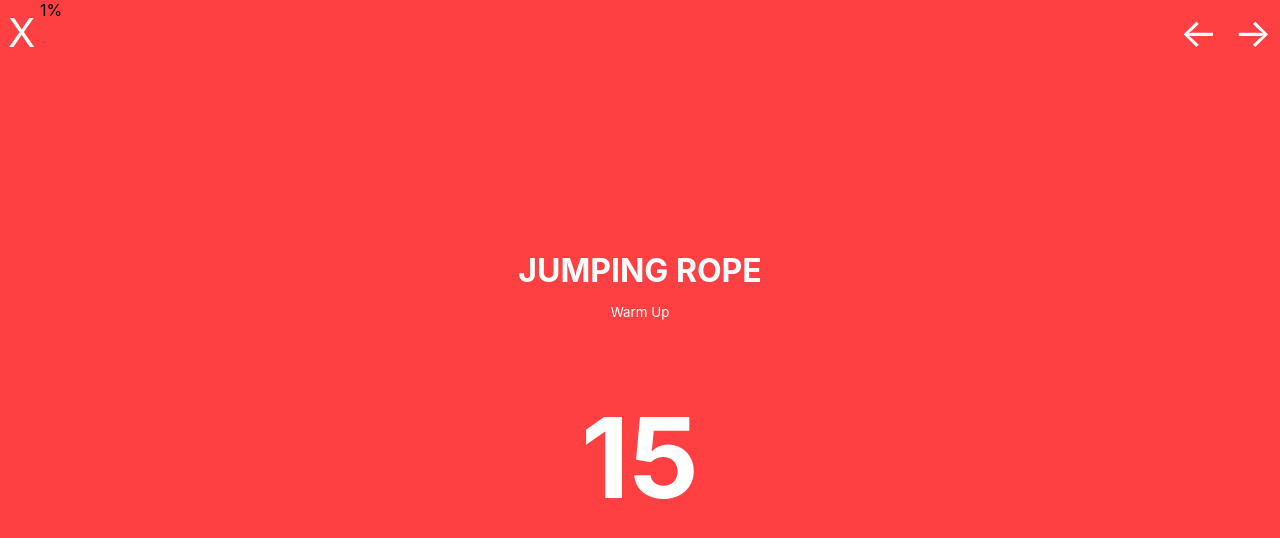
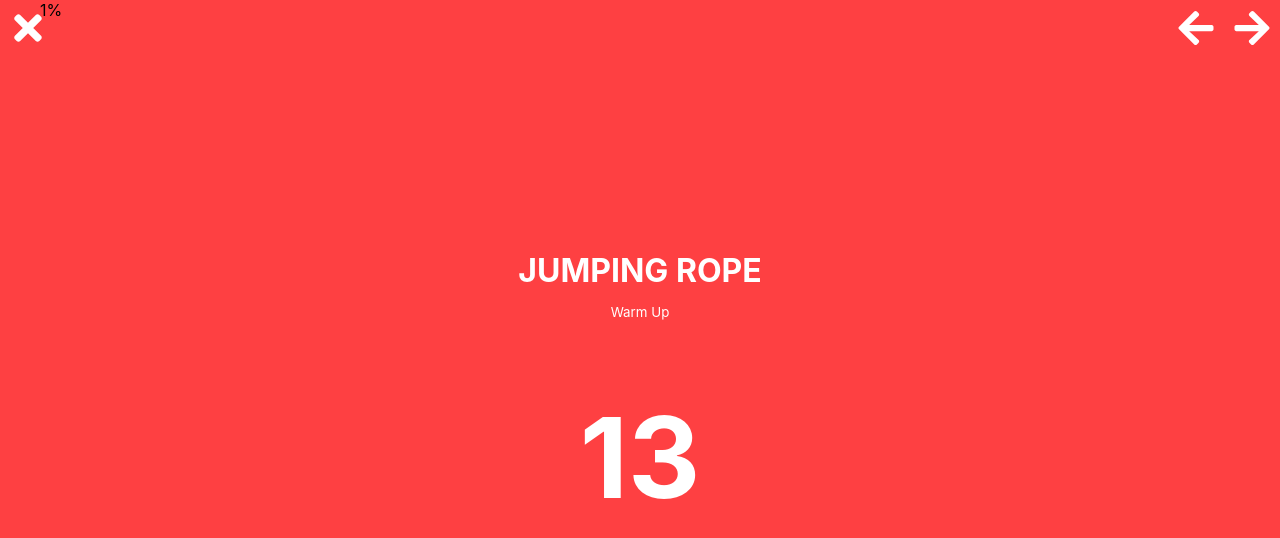
Before and after one commit to untypedjay/streaklab, a React (Create React App) app: page /#/workouts/0 in a window 1280 px wide. Shown: the top 538 px of the page. Built offline with nearby package versions, Linux system fonts and the light colour scheme.

Commit message:
Add proper icons

```diff
--- a/src/components/Workout/Workout.tsx
+++ b/src/components/Workout/Workout.tsx
@@ -1,4 +1,5 @@
 import { useState } from "react";
+import { FaArrowLeft, FaArrowRight, FaTimes } from "react-icons/fa";
 import { useHistory } from "react-router-dom";
 import styled, { css } from "styled-components";
 import { ExerciseType } from "../../App";
@@ -86,7 +87,7 @@ export default function Workout({ children }: Props) {
 
   return (
     <StyledWorkout>
-      <StyledQuitButton onClick={() => quitWorkout()}>X</StyledQuitButton>
+      <StyledQuitButton onClick={() => quitWorkout()}><FaTimes/></StyledQuitButton>
       <StyledProgressBar>
         {round(((exerciseNumber + 1) / children.length) * 100, 0)}%
       </StyledProgressBar>
@@ -94,10 +95,10 @@ export default function Workout({ children }: Props) {
         <StyledNavigationButton
           onClick={() => setExerciseNumber(exerciseNumber - 1)}
         >
-          &lt;-
+          <FaArrowLeft/>
         </StyledNavigationButton>
         <StyledNavigationButton onClick={() => triggerNext()}>
-          -&gt;
+          <FaArrowRight/>
         </StyledNavigationButton>
       </StyledNavigation>
       {children[exerciseNumber].name === "Break" ? (
```
